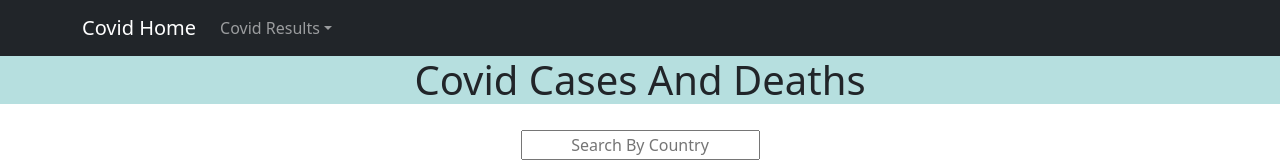
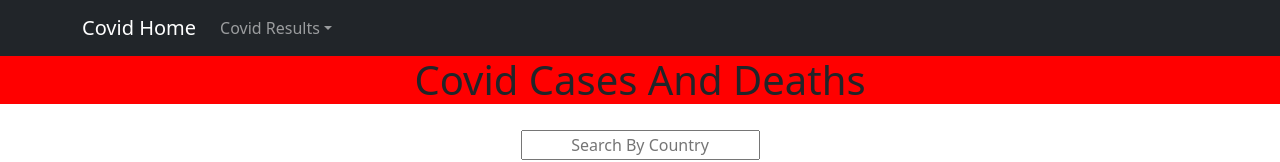
Before and after one commit to uphillbattle-tech/covid-App, a React (Create React App) app: page /covid-deaths in a window 1280 px wide. Shown: the top 162 px of the page. Built offline with nearby package versions, Linux system fonts and the light colour scheme; no server answers.

Commit message:
new code5

```diff
--- a/src/Components/Navigation/Covid-Resluts/covid.css
+++ b/src/Components/Navigation/Covid-Resluts/covid.css
@@ -4,5 +4,5 @@
 }
 
 .header1 {
-    background-color: rgb(182, 223, 223);
+    background-color: red;
 }
```
